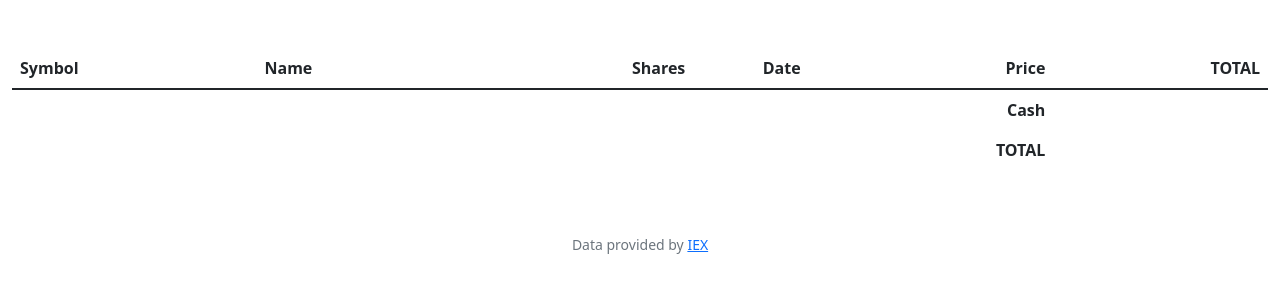
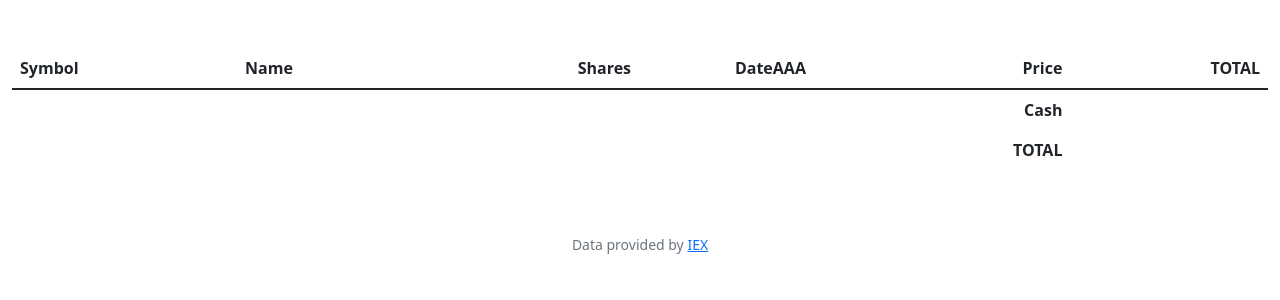
Before and after one commit to aliocantinea/CS50, a Flask app: template finance/templates/history.html in a window 1280 px wide. Shown: the part 76-376 px from the top of the page. Run offline with Flask 2, Linux system fonts and the light colour scheme; the template is opened without the code that fills it, so the values that code supplies are empty; some libraries are stand-ins or nearby versions.

Commit message:
Tue, Dec 27, 2022, 6:14 AM +00:00

```diff
--- a/finance/templates/history.html
+++ b/finance/templates/history.html
@@ -12,7 +12,7 @@
                 <th class="text-start">Symbol</th>
                 <th class="text-start">Name</th>
                 <th class="text-end">Shares</th>
-                <th class="text-center">Date</th>
+                <th class="text-center">DateAAA</th>
                 <th class="text-end">Price</th>
                 <th class="text-end">TOTAL</th>
             </tr>
```
